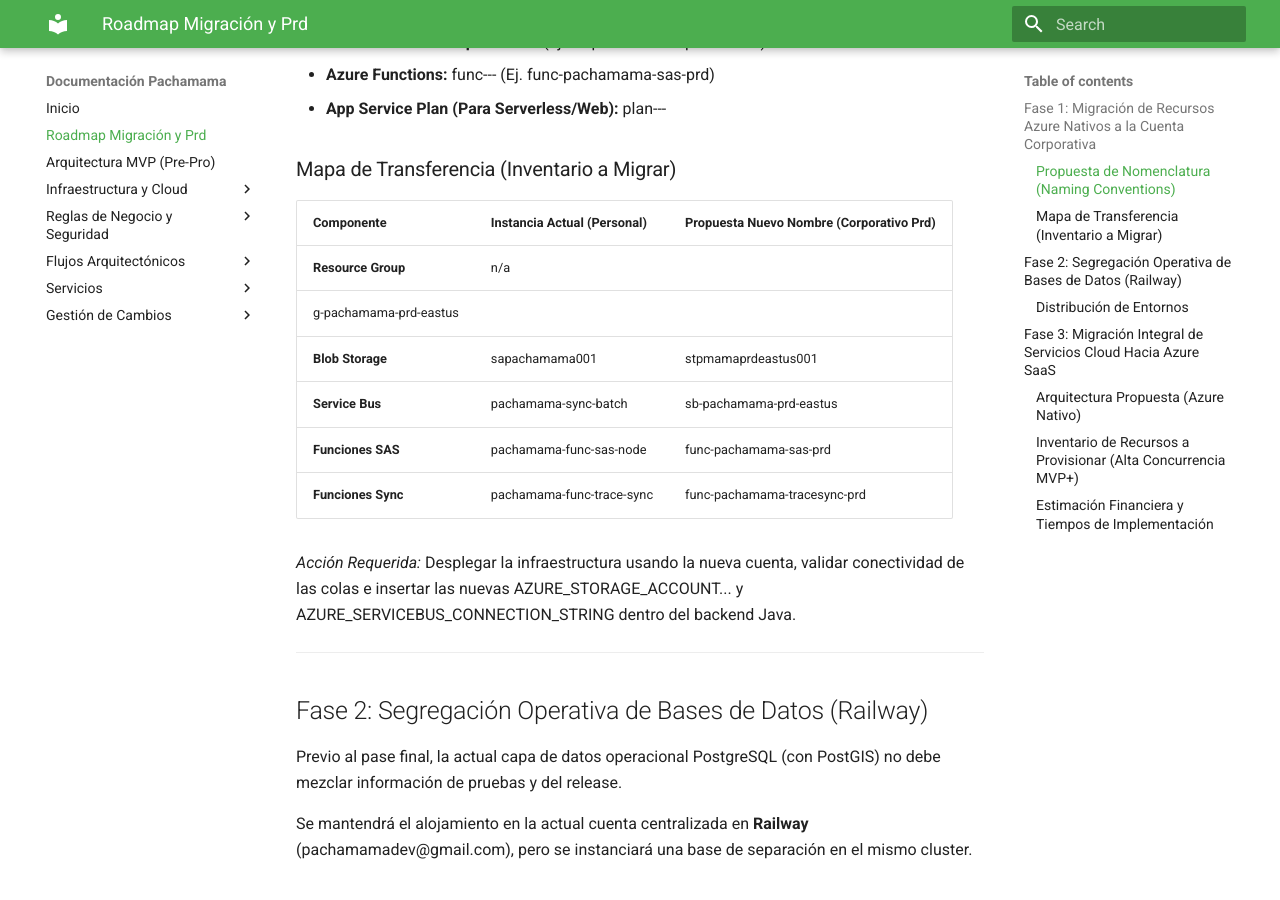
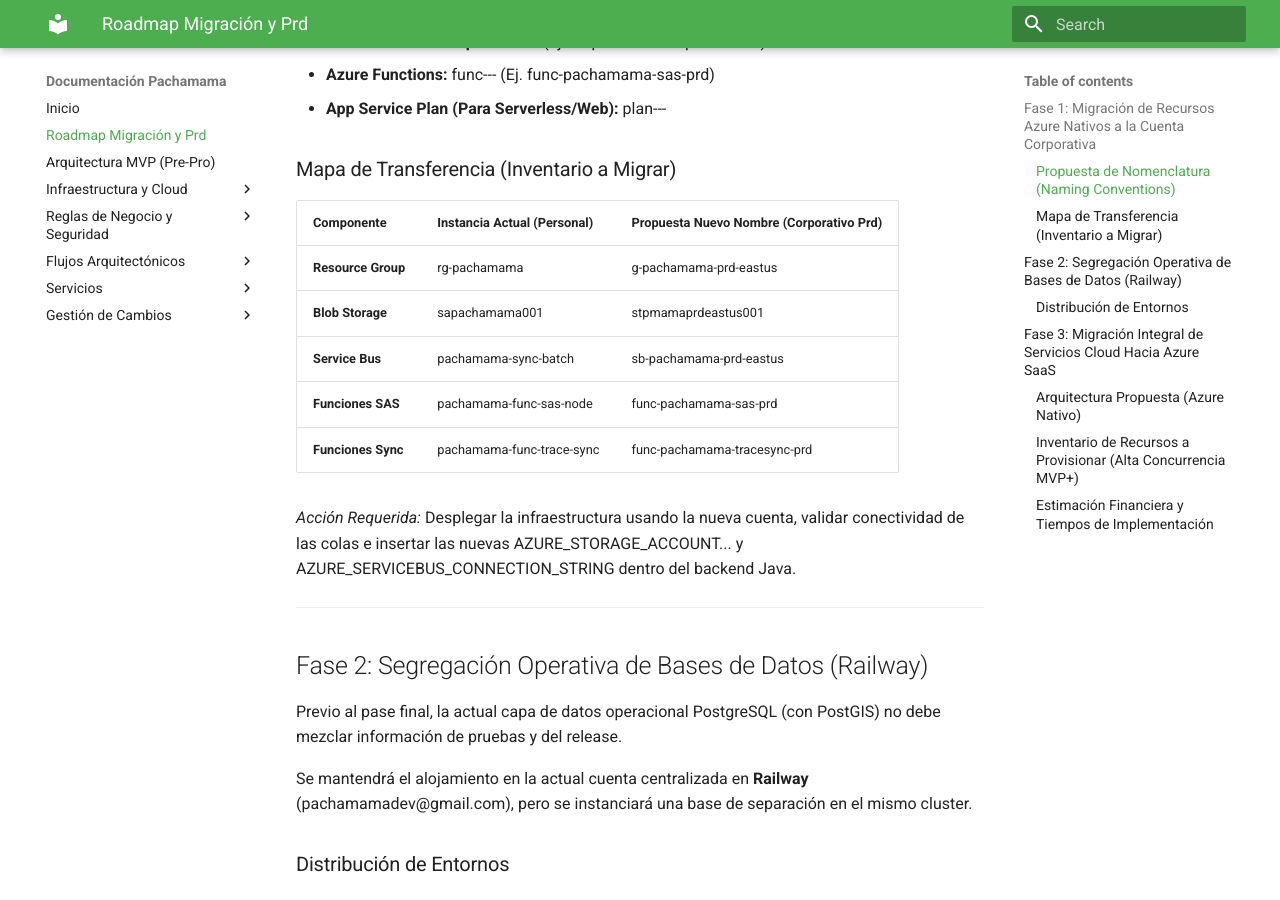
Before and after one commit to pachamamadev-pe/pachamama-docs, an MkDocs documentation site: the page built from docs/ROADMAP-MIGRATION-PRD.md, in a window 1280 px wide and 900 px high, scrolled down 736 px. Built offline with MkDocs 1.6.1 and Material for MkDocs 9.7.7, drawn with Linux system fonts in a browser that asks for light colours.

Commit message:
arq azure fix rg

```diff
--- a/docs/ROADMAP-MIGRATION-PRD.md
+++ b/docs/ROADMAP-MIGRATION-PRD.md
@@ -25,8 +25,7 @@ g-pachamama-prd-eastus)
 
 | Componente | Instancia Actual (Personal) | Propuesta Nuevo Nombre (Corporativo Prd) |
 |---|---|---|
-| **Resource Group** | n/a |
-g-pachamama-prd-eastus |
+| **Resource Group** | rg-pachamama | g-pachamama-prd-eastus |
 | **Blob Storage** | sapachamama001 | stpmamaprdeastus001 |
 | **Service Bus** | pachamama-sync-batch | sb-pachamama-prd-eastus |
 | **Funciones SAS** | pachamama-func-sas-node | func-pachamama-sas-prd |
```
